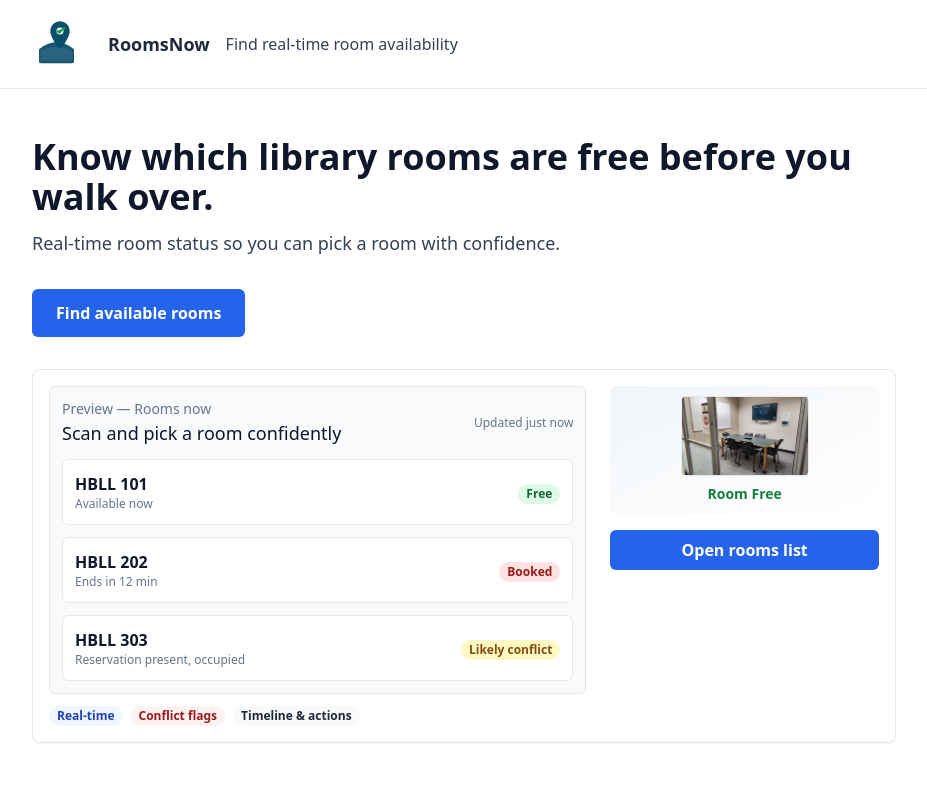
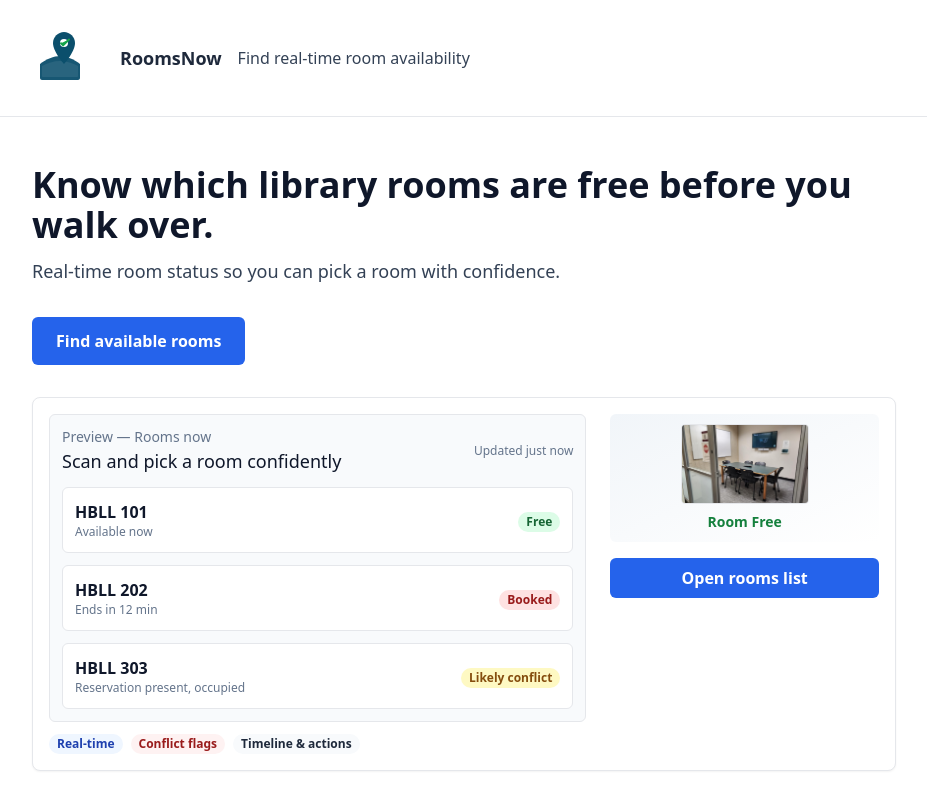
Before and after one commit to rbriggs0/IS-531-three-pages, a Next.js app: page / in a window 1280 px wide. Shown: the top 795 px of the page, without its empty margins (176-1103 px from the left). Built offline with nearby package versions, Linux system fonts and the light colour scheme.

Commit message:
Increase header height and add padding so full SVG logo is not clipped
Co-authored-by: Cursor <cursoragent@cursor.com>

```diff
--- a/src/components/Header.tsx
+++ b/src/components/Header.tsx
@@ -4,15 +4,17 @@ import React from 'react'
 export default function Header() {
   return (
     <header className="w-full border-b bg-white">
-      <div className="container flex items-center gap-4 py-4" style={{ overflow: 'visible' }}>
-        <Link href="/" className="flex items-center gap-3">
-          <img
-            src="/images/logo-icon.svg"
-            alt="RoomsNow logo"
-            className="h-14 w-auto object-contain"
-            style={{ display: 'block' }}
-          />
-          <span className="ml-2 text-lg font-semibold text-slate-800">RoomsNow</span>
+      <div className="container flex items-center gap-4 py-6" style={{ overflow: 'visible' }}>
+        <Link href="/" className="flex items-center gap-3" >
+          <div className="flex items-center" style={{ paddingTop: 2, paddingBottom: 2 }}>
+            <img
+              src="/images/logo-icon.svg"
+              alt="RoomsNow logo"
+              className="h-16 w-auto object-contain"
+              style={{ display: 'block' }}
+            />
+          </div>
+          <span className="ml-3 text-lg font-semibold text-slate-800">RoomsNow</span>
         </Link>
         <div className="hidden md:block text-slate-700 font-medium">Find real-time room availability</div>
       </div>
```
